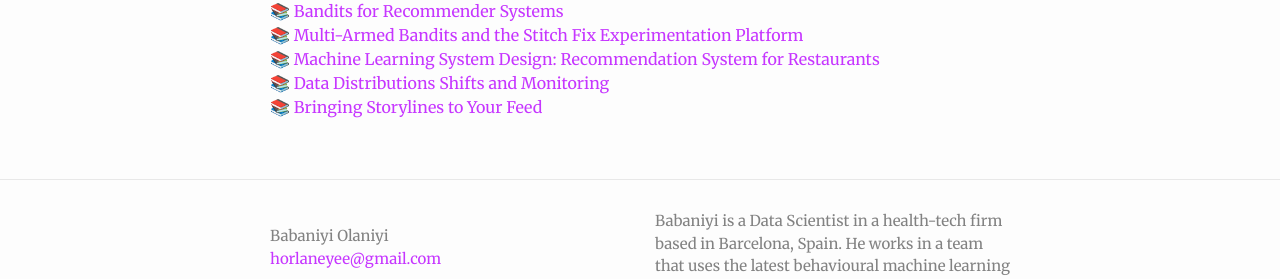
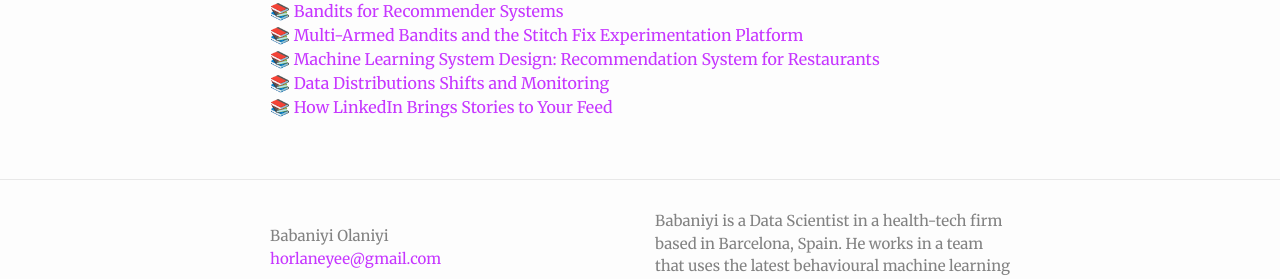
Before and after one commit to babaniyi/babaniyi.github.io, a Jekyll site: the page built from index.md, in a window 1280 px wide. Shown: the part 961-1240 px from the top of the page. Built offline with Jekyll 4.4.1, drawn with Linux system fonts in a browser that asks for light colours.

Commit message:
edit bring stories post

```diff
--- a/index.md
+++ b/index.md
@@ -42,4 +42,4 @@ You can reach out to me on &nbsp; &nbsp; &nbsp; [![twitter](/images/tweet_icon.p
 📚 [Multi-Armed Bandits and the Stitch Fix Experimentation Platform](https://multithreaded.stitchfix.com/blog/2020/08/05/bandits/) \
 📚 [Machine Learning System Design: Recommendation System for Restaurants](https://medium.datadriveninvestor.com/ml-system-design-case-recommend-restaurant-in-ubereats-baf5594608ea) \
 📚 [Data Distributions Shifts and Monitoring](https://huyenchip.com/2022/02/07/data-distribution-shifts-and-monitoring.html) \
-📚 [Bringing Storylines to Your Feed](https://engineering.linkedin.com/blog/2017/03/bringing-storylines-feed)
+📚 [How LinkedIn Brings Stories to Your Feed](https://engineering.linkedin.com/blog/2017/03/bringing-storylines-feed)
```
